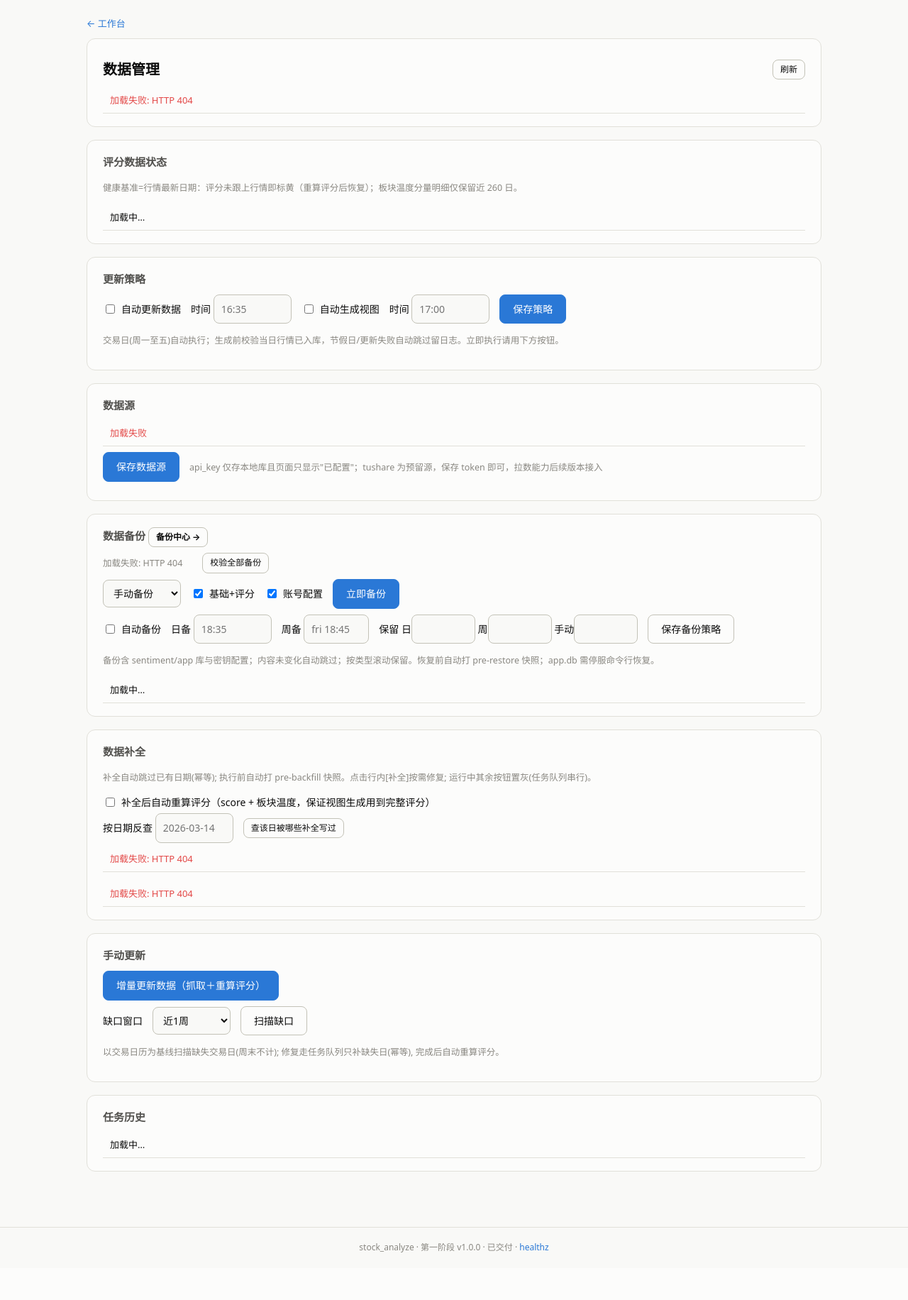
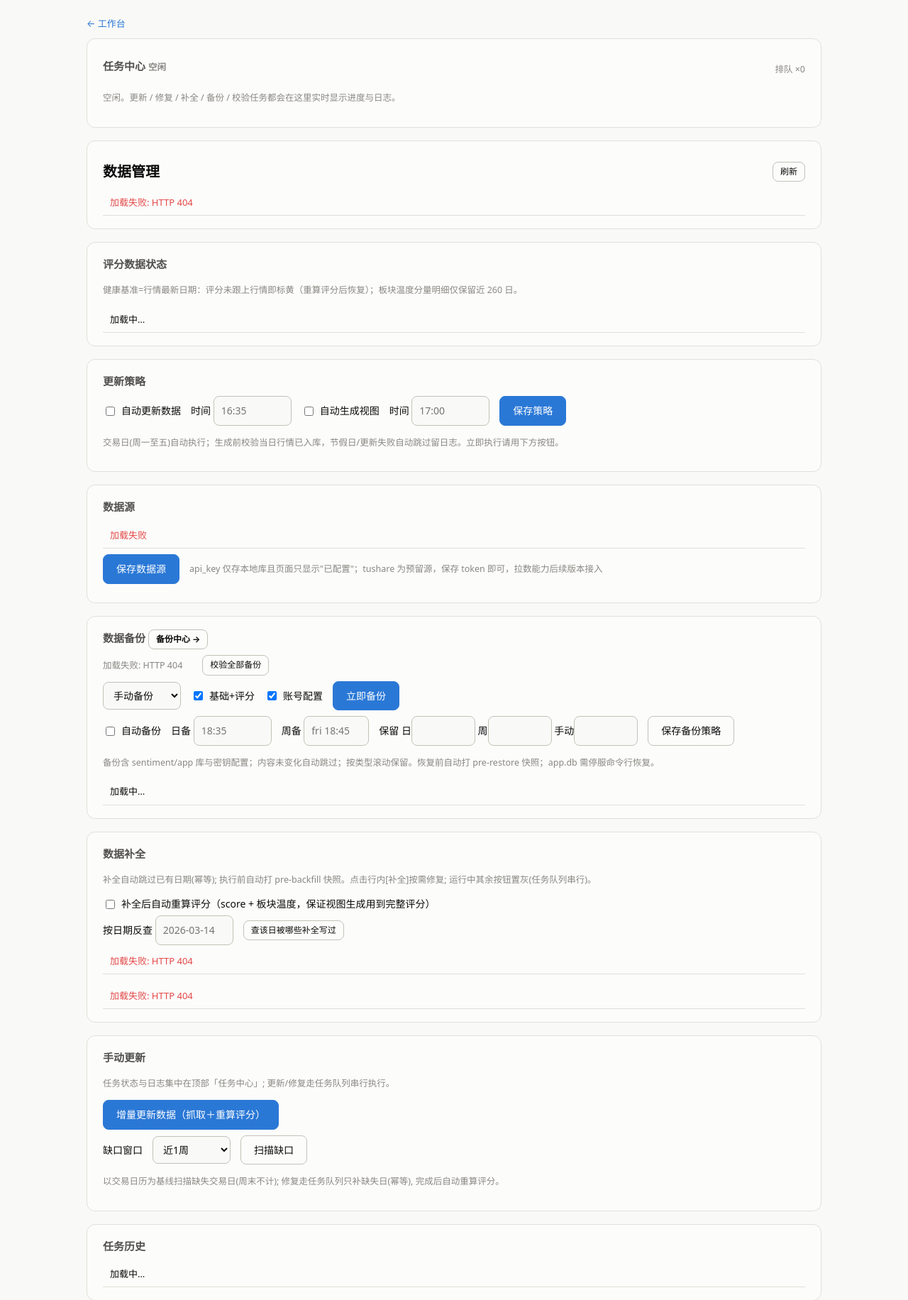
Before and after one commit to zhongbinling/stock_analyze, a Python web app: template server/templates/admin/data.html in a window 1280 px wide. Shown: the part 59-1891 px from the top of the page at 71% size. Before the commit the page ends 1824 px from the top, so only its background shows below. Run offline with Jinja, Linux system fonts and the light colour scheme; the template is opened without the code that fills it, so the values that code supplies are empty.

Commit message:
feat(D1-11 D1+D2): 任务中心卡 + 补全即时反馈
D1 任务中心(data.html首卡, 全任务类型通用):
- 状态行(空闲/运行中·中文类型·目标·%/排队×N) + 进度条 + 运行日志
  尾14行(自动滚底); idle→running 蓝色描边闪烁
- 手动更新卡的 jobState/progWrap/#log 移除, 集中到任务中心;
  更新/修复/补全/备份/校验/生成任务统一在此实时显示
- 修复存量bug: 进度条用未定义 --g/--bl 变量(app.css 实为
  --page/--blue), 进度条一直透明不可见
- 移除死代码 jobState.dataset.fresh(只写无读)

D2 补全即时反馈:
- bfAssets 行加「上次补全」列(DataBackfillLog最新一条:
  ✓时间+N日 / …运行中 / ✗原因悬停可见)
- 提交成功滚屏到任务中心+闪烁+立即poll; 备份/校验提交同待遇

后端零改动: fetch回补循环已输出[i/N], jobs进度解析与
/api/backfill/logs运行进度均为既有链路, 段3为纯前端重构

测试: 195全过(+1: 任务中心/迁移清理/主题变量/上次补全列门禁)

Co-Authored-By: Claude Opus 5 (1M context) <noreply@anthropic.com>

```diff
--- a/server/templates/admin/data.html
+++ b/server/templates/admin/data.html
@@ -2,6 +2,24 @@
 {% block title %}数据管理 · {{ app_name }}{% endblock %}
 {% block content %}
 <p class="crumb"><a href="{{ url_for('admin.dashboard') }}">← 工作台</a></p>
+
+<section class="card" id="tcCard">
+  <div class="row-flex spread">
+    <h2>任务中心 <span class="hint" id="tcState">空闲</span></h2>
+    <span class="hint" id="tcSched">排队 ×0</span>
+  </div>
+  <div id="tcRun" style="display:none">
+    <div class="row-flex spread" style="margin:4px 0">
+      <span id="tcTask"></span>
+      <span class="hint" id="tcPct"></span>
+    </div>
+    <div style="height:8px;background:var(--page);border:1px solid var(--grid);border-radius:4px;margin:6px 0;overflow:hidden">
+      <div id="tcBar" style="height:100%;width:0%;background:var(--blue);border-radius:4px;transition:width .5s"></div>
+    </div>
+    <pre id="tcLog" class="logpre" style="max-height:220px;overflow:auto"></pre>
+  </div>
+  <p class="hint" id="tcIdle">空闲。更新 / 修复 / 补全 / 备份 / 校验任务都会在这里实时显示进度与日志。</p>
+</section>
 
 <section class="card">
   <div class="row-flex spread">
@@ -91,12 +109,9 @@
 
 <section class="card">
   <h2>手动更新</h2>
+  <p class="hint">任务状态与日志集中在顶部「任务中心」; 更新/修复走任务队列串行执行。</p>
   <div class="row-flex">
     <button class="btn primary" id="btnUpdate">增量更新数据（抓取＋重算评分）</button>
-    <span class="hint" id="jobState"></span>
-  </div>
-  <div style="height:8px;background:var(--g);border-radius:4px;margin:6px 0;display:none" id="progWrap">
-    <div id="progBar" style="height:100%;width:0%;background:var(--bl);border-radius:4px;transition:width .5s"></div>
   </div>
   <div class="row-flex" style="margin-top:6px">
     <span>缺口窗口</span>
@@ -112,7 +127,6 @@
   </div>
   <p class="hint" id="scanHint">以交易日历为基线扫描缺失交易日(周末不计); 修复走任务队列只补缺失日(幂等), 完成后自动重算评分。</p>
   <table class="table" id="gapTable" style="display:none"></table>
-  <pre id="log" class="logpre" style="display:none"></pre>
 </section>
 
 <section class="card">
@@ -207,59 +221,67 @@ $('btnUpdate').onclick = async () => {
   const btn = $('btnUpdate');
   btn.disabled = true;
   btn.textContent = '⏳ 已提交，等待执行...';
-  $('log').style.display = 'block';
-  $('log').textContent = '正在启动任务...';
-  $('jobState').textContent = '';
   try {
-    const r = await api('/admin/api/update', {method: 'POST'});
+    const r = await api('/admin/api/update', {method: 'POST', body: JSON.stringify({})});
     if (!r.ok) {
       btn.disabled = false;
       btn.textContent = '增量更新数据（抓取＋重算评分）';
-      $('log').textContent = r.msg || '提交失败';
+      $('tcState').textContent = r.msg || '提交失败';
       return;
     }
     poll(true);
   } catch (e) {
     btn.disabled = false;
     btn.textContent = '增量更新数据（抓取＋重算评分）';
-    $('log').textContent = '提交失败: ' + e.message;
+    $('tcState').textContent = '提交失败: ' + e.message;
   }
 };
 
 let pollTimer = null;
+const KIND_CN = {update: '更新', repair: '修复', backfill: '补全', backup: '备份',
+                 verify: '校验', generate: '生成', recalc: '重算'};
+let tcWasRunning = false;
+function tcFlash() {                       // 任务启动时任务中心蓝色描边闪烁
+  const card = $('tcCard');
+  card.style.transition = 'box-shadow .4s';
+  card.style.boxShadow = '0 0 0 3px var(--blue)';
+  setTimeout(() => { card.style.boxShadow = ''; }, 1600);
+}
 async function poll(quick) {
   let j;
   try { j = await api('/admin/api/jobpoll'); } catch (e) { return; }
   $('schedState').textContent = '调度器: ' + j.scheduler;
+  $('tcSched').textContent = `排队 ×${j.queued}`;
   const btn = $('btnUpdate');
-  // D1-10 U2a: 进度条(运行中显示, progress来自日志[n/N]解析)
-  const pw = $('progWrap');
-  if (j.running && j.running.progress !== null && j.running.progress !== undefined) {
-    pw.style.display = 'block';
-    $('progBar').style.width = j.running.progress + '%';
-  } else if (!j.running) {
-    pw.style.display = 'none';
-    $('progBar').style.width = '0%';
-  }
-  // D1-10 U2b: 数据集"已更新至X"徽标(fresh)
-  if (j.fresh && j.fresh.length) {
-    const okN = j.fresh.filter(f => f.ok).length;
-    $('jobState').dataset.fresh = `${okN}/${j.fresh.length}`;
-  }
-  if (j.running) {
-    $('jobState').textContent = `运行中: ${j.running.kind} ${j.running.target} (${j.running.at})`
-      + (j.running.progress != null ? ` ${j.running.progress}%` : '');
-    $('log').style.display = 'block';
-    $('log').textContent = j.running.log || '(等待输出…)';
+  const run = j.running;
+  if (run || j.queued > 0) {
+    if (!tcWasRunning) tcFlash();
+    tcWasRunning = true;
+    $('tcRun').style.display = '';
+    $('tcIdle').style.display = 'none';
+    if (run) {
+      $('tcState').innerHTML = '<span class="ok">● 运行中</span>';
+      $('tcTask').textContent =
+        `${KIND_CN[run.kind] || run.kind} · ${run.target || ''} · ${run.at}`
+        + (run.progress != null ? ` · ${run.progress}%` : '');
+      $('tcPct').textContent = run.progress != null ? run.progress + '%' : '';
+      $('tcBar').style.width = (run.progress || 0) + '%';
+      $('tcLog').textContent = (run.log || '(等待输出…)').split('\n').slice(-14).join('\n');
+      $('tcLog').scrollTop = $('tcLog').scrollHeight;
+    } else {
+      $('tcState').innerHTML = `<span class="hint">● 排队中 ×${j.queued}</span>`;
+      $('tcTask').textContent = '';
+      $('tcPct').textContent = '';
+      $('tcBar').style.width = '0%';
+      $('tcLog').textContent = '';
+    }
     btn.disabled = true;
     btn.textContent = '⏳ 任务执行中...';
-  } else if (j.queued > 0) {
-    $('jobState').textContent = `排队中 ×${j.queued}`;
-    $('log').style.display = 'block';
-    btn.disabled = true;
-    btn.textContent = '⏳ 排队中...';
   } else {
-    $('jobState').textContent = '空闲';
+    tcWasRunning = false;
+    $('tcRun').style.display = 'none';
+    $('tcIdle').style.display = '';
+    $('tcState').textContent = '空闲';
     btn.disabled = false;
     btn.textContent = '增量更新数据（抓取＋重算评分）';
   }
@@ -273,7 +295,7 @@ async function poll(quick) {
   document.querySelectorAll('#jobTable [data-joblog]').forEach(b =>
     b.onclick = () => toggleJobLog(parseInt(b.dataset.joblog), b));
   clearTimeout(pollTimer);
-  pollTimer = setTimeout(() => poll(), (j.running || j.queued > 0) ? 2500 : 15000);
+  pollTimer = setTimeout(() => poll(), (run || j.queued > 0) ? 2500 : 15000);
 }
 
 async function toggleJobLog(jid, btn) {          // D2-1: 历史任务日志下钻
@@ -379,6 +401,8 @@ $('btnBkRun').onclick = async () => {
   try {
     const r = await api('/admin/api/backup/run', {method: 'POST', body: JSON.stringify({type: $('bkType').value, blocks})});
     $('bkRunMsg').textContent = r.msg;
+    $('tcCard').scrollIntoView({behavior: 'smooth', block: 'center'});
+    poll(true);
     setTimeout(loadBackups, 3000); setTimeout(loadBackups, 10000);
   } catch (e) { $('bkRunMsg').textContent = e.message; }
   btn.disabled = false; btn.textContent = '立即备份';
@@ -388,7 +412,9 @@ $('btnBkVerify').onclick = async () => {
   const btn = $('btnBkVerify');
   btn.disabled = true; btn.textContent = '⏳ 已提交…';
   try { const r = await api('/admin/api/backup/verify', {method: 'POST', body: JSON.stringify({})});
-    $('bkRunMsg').textContent = r.msg + ', 结果见备份中心';
+    $('bkRunMsg').textContent = r.msg + ', 进度见任务中心, 逐条结果见备份中心';
+    $('tcCard').scrollIntoView({behavior: 'smooth', block: 'center'});
+    poll(true);
   } catch (e) { $('bkRunMsg').textContent = '提交失败: ' + e.message; }
   btn.disabled = false; btn.textContent = '校验全部备份';
 };
@@ -442,12 +468,15 @@ async function loadBfAssets() {
   try {
     const d = await api('/admin/api/datasets');
     const running = await api('/admin/api/jobpoll');
+    const bfLogs = await api('/admin/api/backfill/logs');   // D2: 行级"上次补全"结果
     const nowRunning = !!(running.running || running.queued > 0);
     const stateChanged = nowRunning !== bfRunning;
     bfRunning = nowRunning;
     const byCode = {};
     d.datasets.forEach(t => { byCode[t.code] = t; });
-    $('bfAssets').innerHTML = '<tr><th>补全项</th><th>区间</th><th>完成度</th><th>缺口</th><th></th></tr>' +
+    const lastByDs = {};                                    // 每数据集最新一条补全记录
+    bfLogs.logs.forEach(l => { if (!(l.dataset in lastByDs)) lastByDs[l.dataset] = l; });
+    $('bfAssets').innerHTML = '<tr><th>补全项</th><th>区间</th><th>完成度</th><th>缺口</th><th>上次补全</th><th></th></tr>' +
       BF_ROWS.map(r => {
         const t = r.asset ? byCode[r.asset] : null;
         let range = '--', pct = '--', miss = '—', btn;
@@ -460,7 +489,12 @@ async function loadBfAssets() {
         btn = incomplete
           ? `<button class="btn small" data-bf="${r.ds}" ${bfRunning ? 'disabled' : ''}>补全</button>`
           : '<span class="ok">✓</span>';
-        return `<tr><td>${esc(r.label)}</td><td class="hint">${range}</td><td>${pct}</td><td>${miss}</td><td>${btn}</td></tr>`;
+        const L = lastByDs[r.ds];
+        const last = !L ? '<span class="hint">—</span>'
+          : L.status === 'done' ? `<span class="ok">✓ ${esc(L.at)} +${(L.days || []).length}日</span>`
+          : L.status === 'running' ? '<span class="hint">… 运行中</span>'
+          : `<span class="bad" title="${esc(L.error)}">✗ ${esc((L.error || '失败').slice(0, 14))}</span>`;
+        return `<tr><td>${esc(r.label)}</td><td class="hint">${range}</td><td>${pct}</td><td>${miss}</td><td>${last}</td><td>${btn}</td></tr>`;
       }).join('');
     document.querySelectorAll('#bfAssets [data-bf]').forEach(b => b.onclick = () => bfRun(b.dataset.bf, b));
     return stateChanged;
@@ -472,7 +506,9 @@ async function bfRun(dataset, btn) {
   $('bfMsg').textContent = '';
   try {
     const r = await api('/admin/api/backfill/run', {method: 'POST', body: JSON.stringify({dataset})});
-    $('bfMsg').textContent = r.msg;
+    $('bfMsg').textContent = r.msg + ' — 进度见顶部任务中心';
+    $('tcCard').scrollIntoView({behavior: 'smooth', block: 'center'});   // D2: 即时可见反馈
+    poll(true);
     setTimeout(loadBfAssets, 3000); setTimeout(loadBfAssets, 30000);
   } catch (e) { $('bfMsg').textContent = e.message; btn.disabled = false; btn.textContent = '补全'; }
 }
```
Also changed, not shown: docs/开发计划-数据备份与维护.md (+11 -7 lines), tests/test_server_backup.py (+18 -0 lines).
